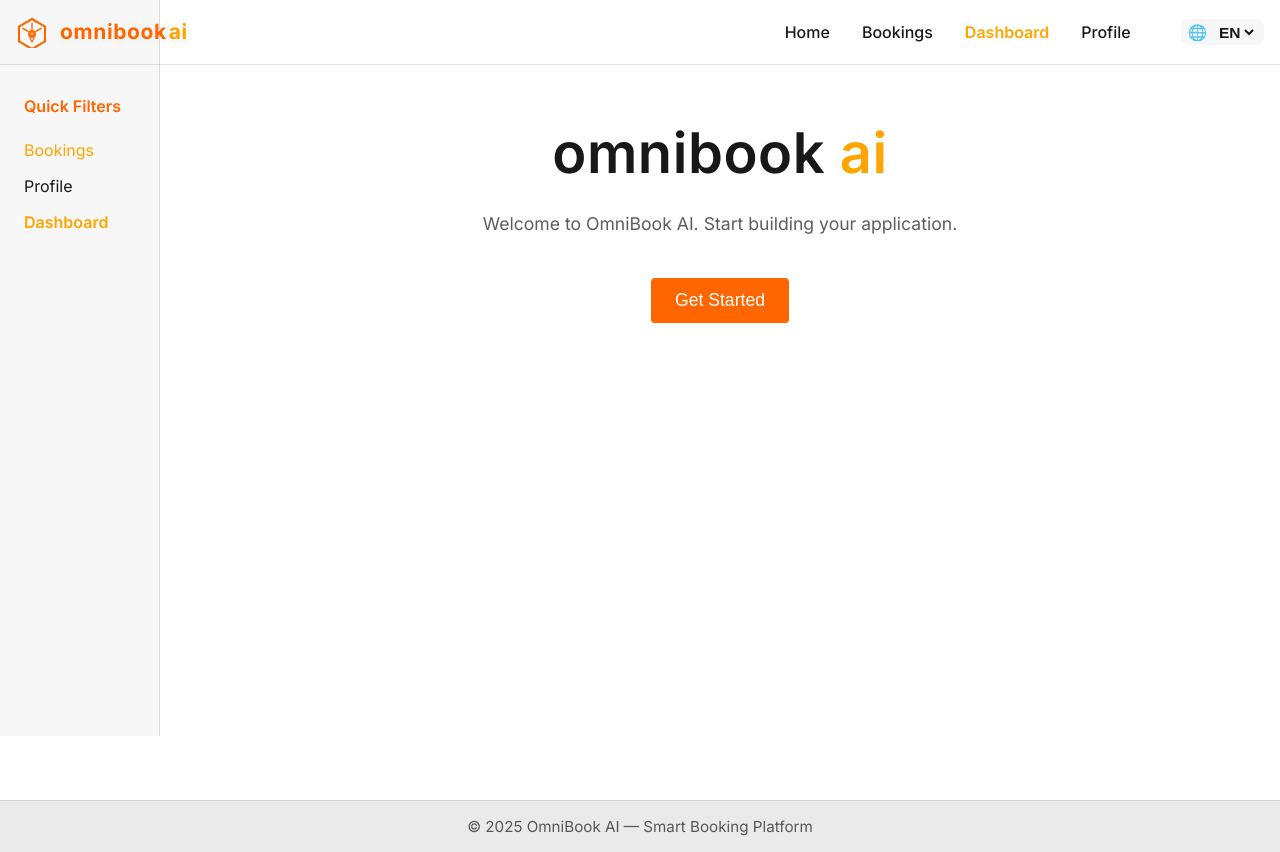
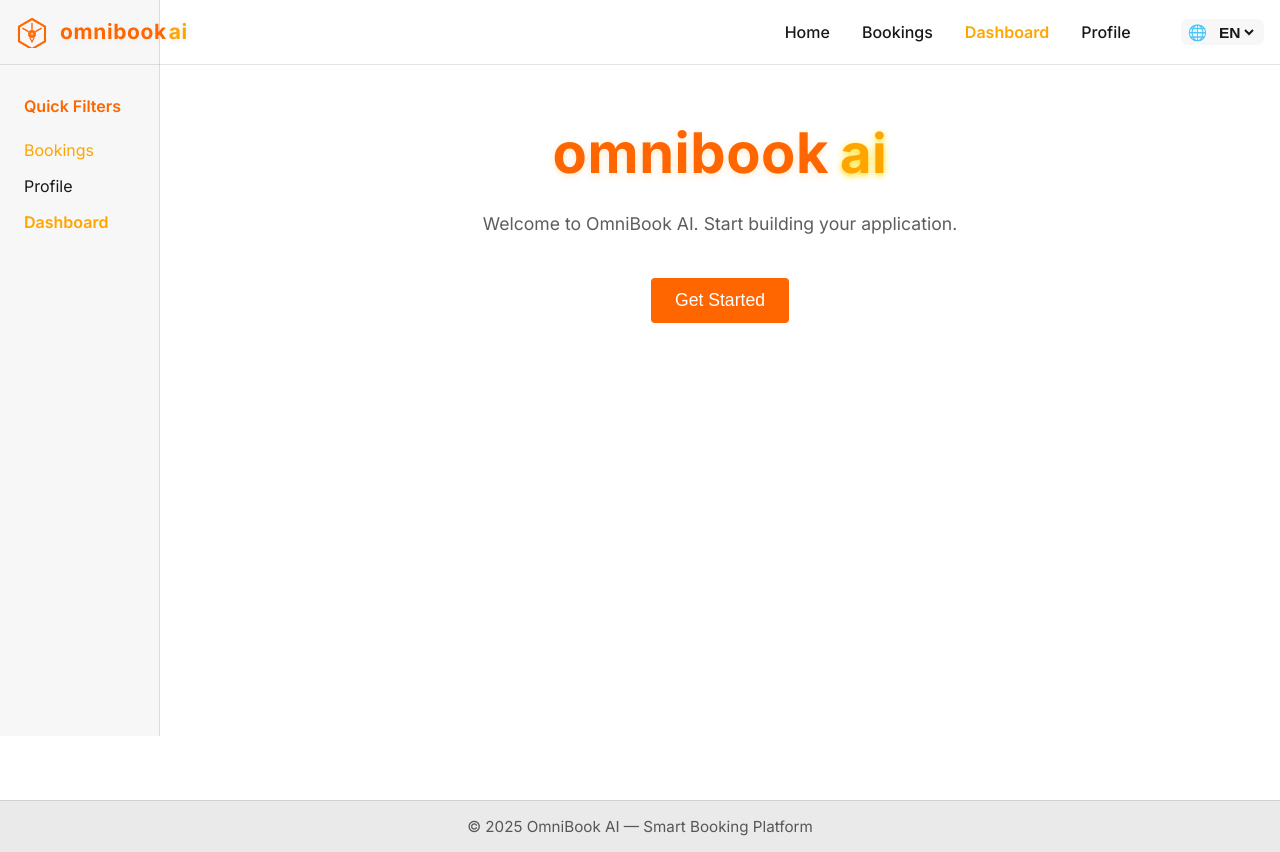
Before and after one commit to Workflow-Manager-admin/omnibook-ai-16339-5bd977bd, a React (Create React App) app in the folder omnibook_ai/: page / in a window 1280 px wide. Built offline with nearby package versions, Linux system fonts and the light colour scheme; the HTML template or start-up script is replaced by a standard one.

Commit message:
Auto-commit: Changes as of 2025-05-29T09:09:08.338017+00:00

```diff
--- a/omnibook_ai/src/App.js
+++ b/omnibook_ai/src/App.js
@@ -26,8 +26,39 @@ function HomePage() {
   return (
     <div className="container">
       <div className="hero">
-        <h1 className="title" style={{ letterSpacing: "0.01em", textTransform: "lowercase" }}>
-          omnibook&nbsp;<span style={{ color: "var(--accent)" }}>ai</span>
+        <h1
+          className="title"
+          style={{
+            letterSpacing: "0.01em",
+            textTransform: "lowercase",
+            display: "inline-flex",
+            alignItems: "center",
+            justifyContent: "center",
+            gap: 8,
+            fontFamily: "'Inter', 'Roboto', sans-serif"
+          }}
+        >
+          <span
+            style={{
+              color: "var(--kavia-orange)",
+              fontWeight: 800,
+              textShadow: "0 2px 7px #ff970035",
+              marginRight: 3
+            }}
+          >
+            omnibook
+          </span>
+          <span
+            style={{
+              color: "var(--accent)",
+              fontWeight: 900,
+              marginLeft: 0,
+              textShadow: "0 2px 7px #fd0f  ",
+              fontSize: "0.97em"
+            }}
+          >
+            ai
+          </span>
         </h1>
         <div className="description">
           Welcome to OmniBook AI. Start building your application.
```
Also changed, not shown: 1 other file (tests, documents, lock files or other folders).
